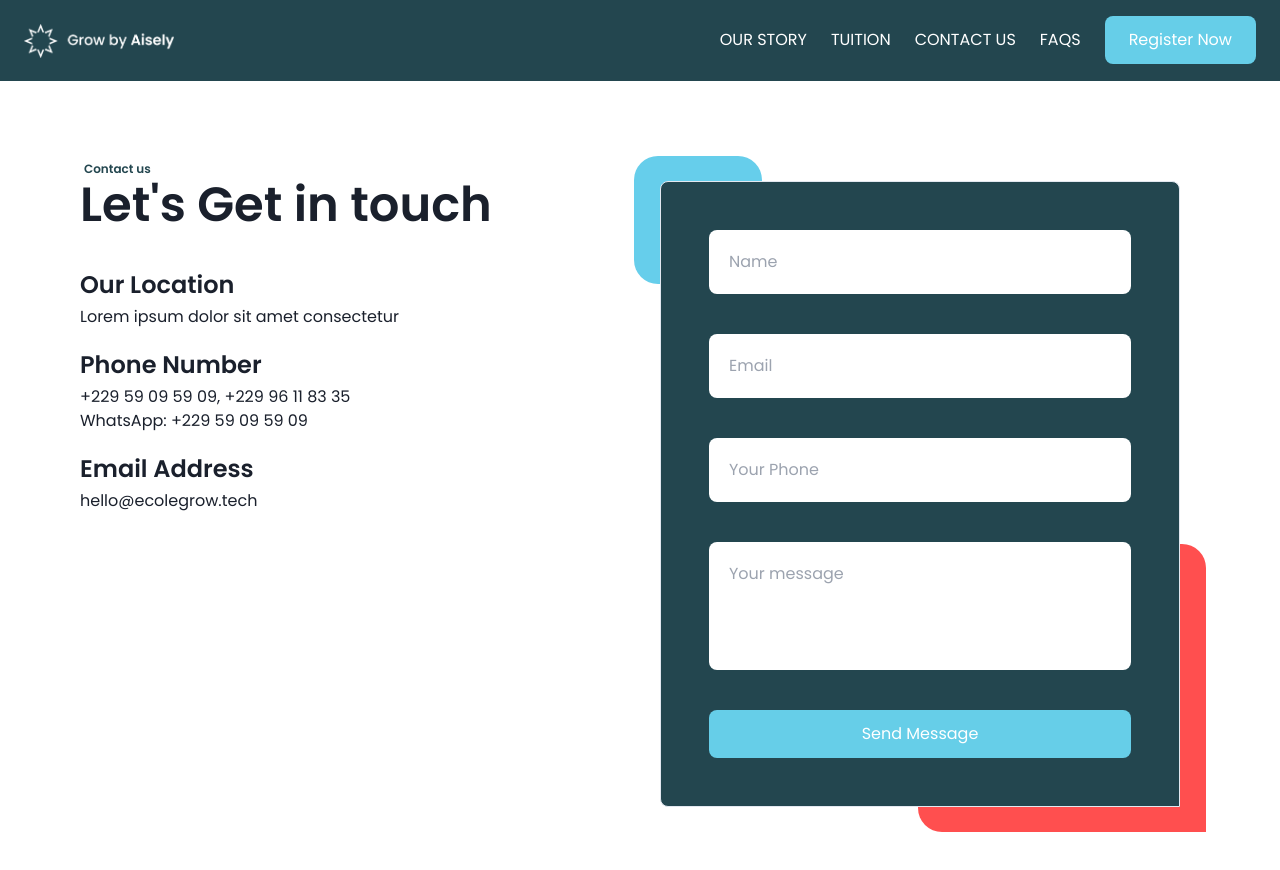
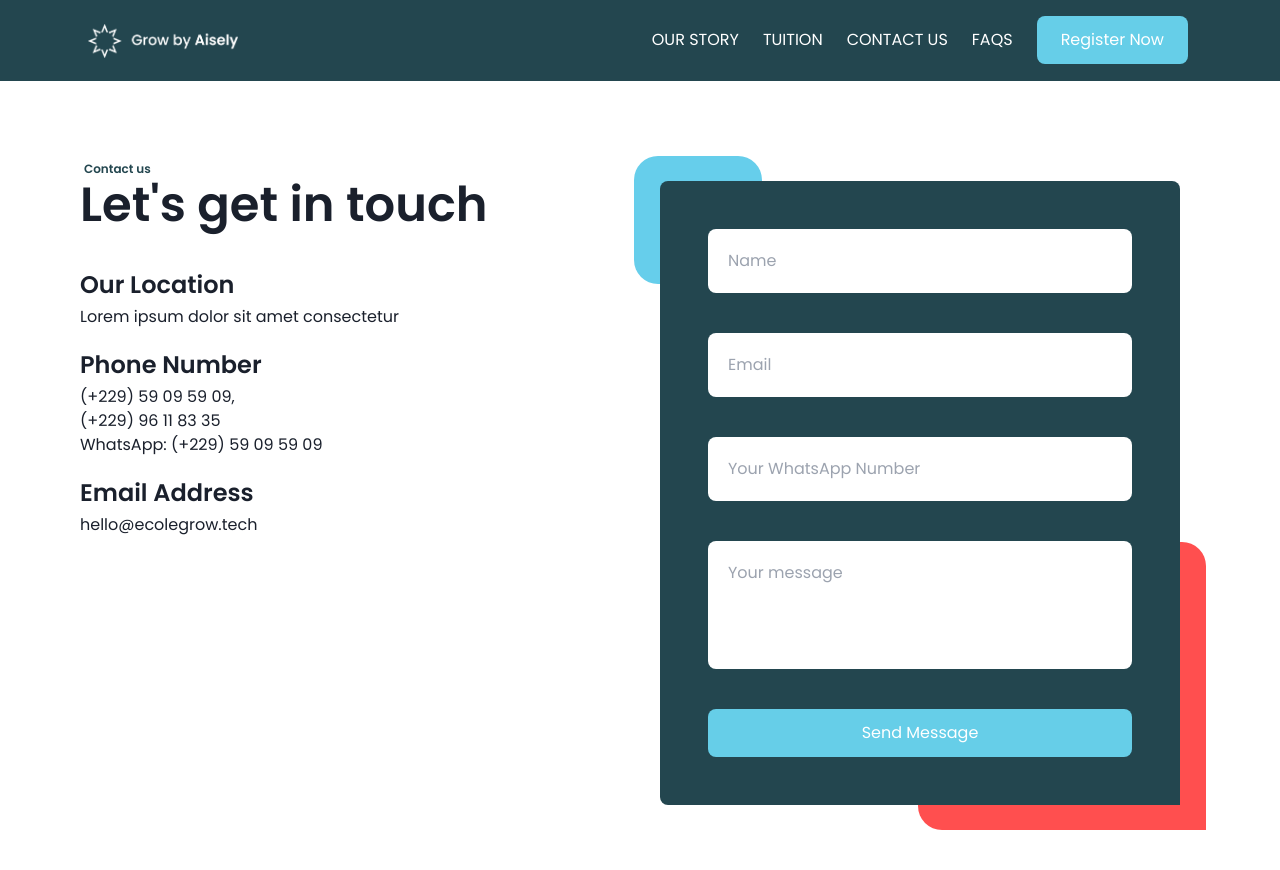
Before and after one commit to gidbecxa/Grow, a Next.js app in the folder src/: page /contact in a window 1280 px wide. Shown: the top 870 px of the page. Built offline with nearby package versions, Linux system fonts and the light colour scheme; no server answers.

Commit message:
Edited content and made spacing changes

```diff
--- a/src/components/landingpage/Community.tsx
+++ b/src/components/landingpage/Community.tsx
@@ -140,7 +140,7 @@ const Community = () => {
               <Link href='/register'>
                 <button
                   // onClick={onOpen}
-                  className='bg-white startedBtn text-main border-none ' >
+                  className='bg-white startedBtn text-main border-none mr-2' >
                   Join now
                 </button>
               </Link>
--- a/src/components/landingpage/Navbar.tsx
+++ b/src/components/landingpage/Navbar.tsx
@@ -156,10 +156,10 @@ function Navbar({ containerRef, navTextColor, logoColor }: NavbarProps) {
         </nav>
       ) : (
         // <nav className={classNames(scrollPosition > 0 ? 'sticky bg-main shadow' : 'shadow-none', " transition-shadow  mx-auto p-6 top-0 z-10")}>
-        <nav className={"sticky bg-main   mx-auto py-4 px-6 top-0 z-10"}>
+        <nav className={"sticky bg-main   mx-auto py-4 px-20 top-0 z-10"}>
           <div className=" flex items-center justify-between">
             <div className="pt-2">
-              <div className="md:w-[150px] w-[100px] cursor-pointer">
+              <div className="md:w-[150px] w-[100px] cursor-pointer ml-2">
                 <Link href="/">
                   <Image
                     className="w-[10vw] block"
@@ -193,7 +193,7 @@ function Navbar({ containerRef, navTextColor, logoColor }: NavbarProps) {
                 </Link>
               </div>
             </div>
-            <div className="flex items-center">
+            <div className="flex items-center mr-3">
               <div style={{ color: classNames(scrollPosition > 0 ? '#ffffff' : navTextColor) }} className="text-white flex space-x-6 uppercase mr-6">
                 <Link href="/our-story">Our Story</Link>
                 <Link href="/#pricing">Tuition</Link>
--- a/src/pages/contact.tsx
+++ b/src/pages/contact.tsx
@@ -12,7 +12,7 @@ const contact = () => {
                     <div className='w-1/2'>
                         <div>
                             <p className='text-[#23464F] text-xs ml-1 font-semibold mb-1'>Contact us</p>
-                            <h1 className='text-5xl font-semibold'>Let's Get in touch</h1>
+                            <h1 className='text-5xl font-semibold'>Let's get in touch</h1>
                         </div>
                         <div className='mt-10 flex flex-col gap-5'>
                             <div>
@@ -21,8 +21,8 @@ const contact = () => {
                             </div>
                             <div>
                                 <h2 className='text-2xl font-semibold mb-1'>Phone Number</h2>
-                                <p>+229 59 09 59 09, +229 96 11 83 35</p>
-                                <p>WhatsApp: +229 59 09 59 09</p>
+                                <p>&#40;+229&#41; 59 09 59 09, <br /> &#40;+229&#41; 96 11 83 35</p>
+                                <p>WhatsApp: &#40;+229&#41; 59 09 59 09</p>
                             </div>
                             <div>
                                 <h2 className='text-2xl font-semibold mb-1'>Email Address</h2>
@@ -33,10 +33,10 @@ const contact = () => {
                     <div className='w-1/2 max-w-[600px] p-5  relative'>
 
                         <form action="">
-                            <div className=' border bg-[#23464F] p-12 flex rounded-t-lg rounded-bl-lg flex-col gap-10'>
+                            <div className=' border-[#23464f] bg-[#23464F] p-12 flex rounded-t-lg rounded-bl-lg flex-col gap-10'>
                                 <input type="text" className='w-full rounded-lg p-5 outline-none' placeholder='Name' />
                                 <input type="text" className='w-full rounded-lg p-5 outline-none' placeholder='Email' />
-                                <input type="text" className='w-full rounded-lg p-5 outline-none' placeholder='Your Phone' />
+                                <input type="text" className='w-full rounded-lg p-5 outline-none' placeholder='Your WhatsApp Number' />
                                 <textarea placeholder='Your message' className='outline-none p-5 h-32 resize-none rounded-lg'></textarea>
                                 <button type='submit' className="text-white bg-[#66cee8] border-none startedBtn">Send Message</button>
                             </div>
```
